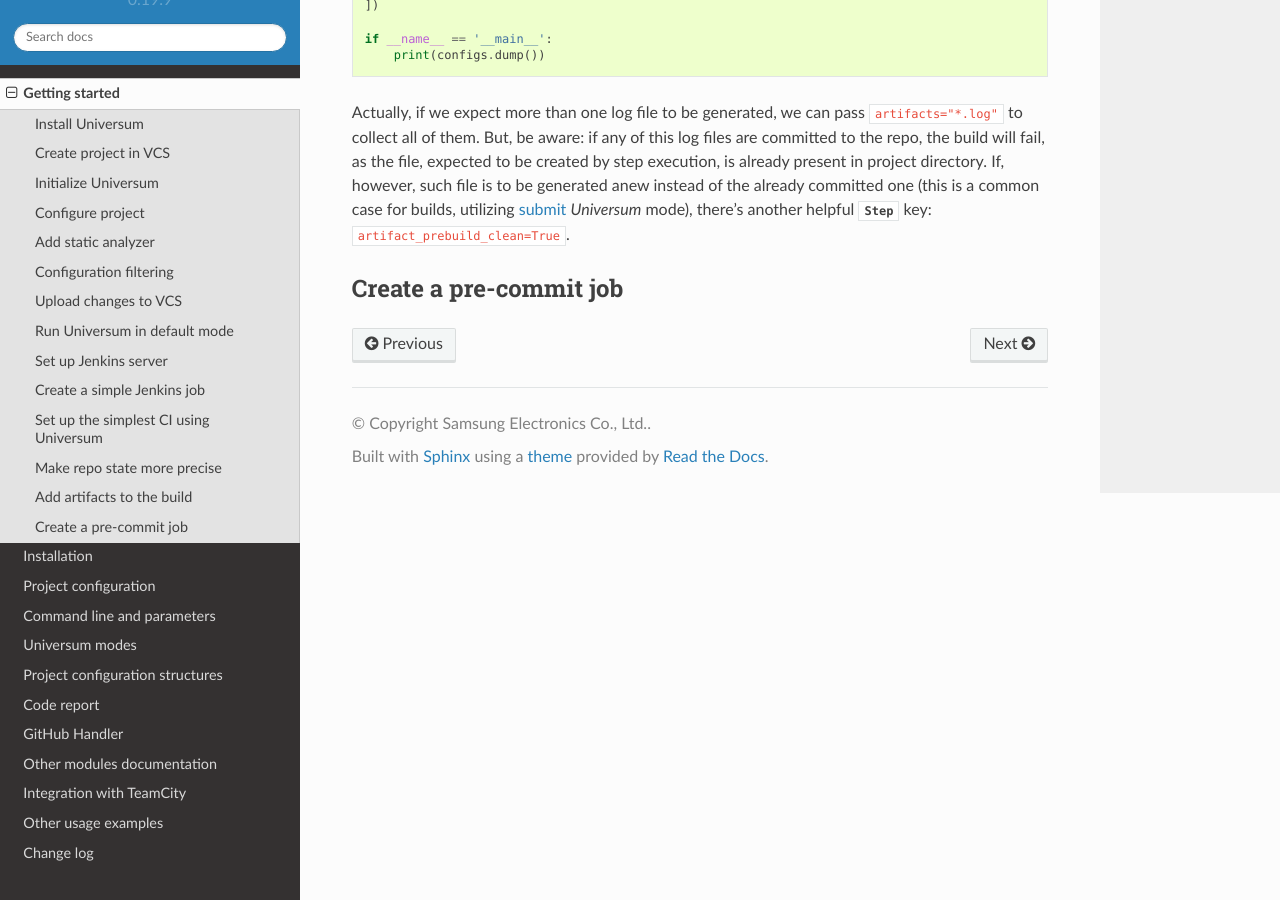
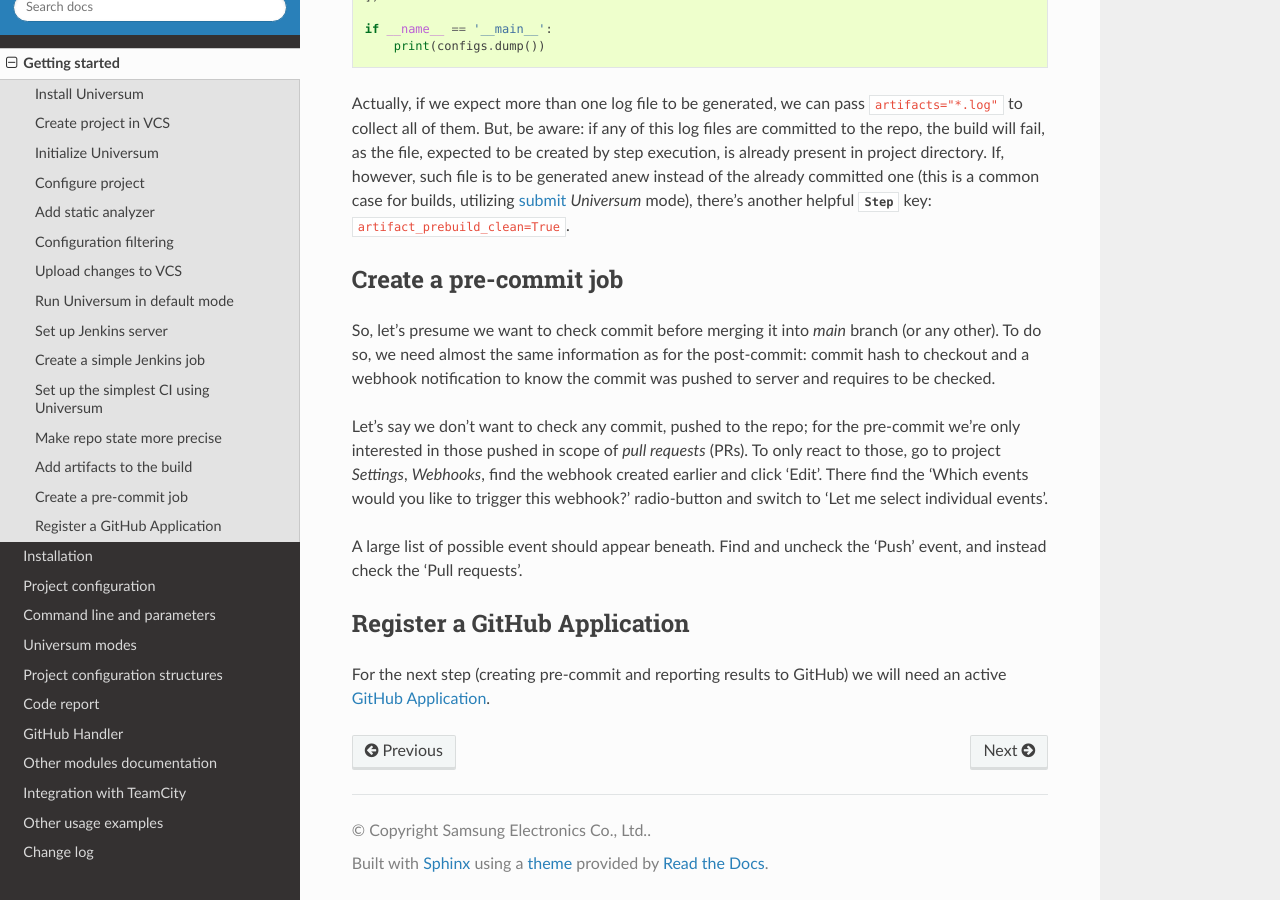
Before and after one commit to Samsung/Universum, a Sphinx documentation site: the page built from doc/guide.rst, in a window 1280 px wide and 900 px high, scrolled down 14031 px. Built offline with Sphinx 7.4.7 and the Read the Docs theme 2.0.0, drawn with Linux system fonts in a browser that asks for light colours; some of the changed text lies outside the part shown.

```diff
--- a/doc/guide.rst
+++ b/doc/guide.rst
@@ -18,6 +18,7 @@
 12. :ref:`Make repo state more precise <guide#set-repo-state>`
 13. :ref:`Add artifacts to the build <guide#add-artifacts>`
 14. :ref:`Create a pre-commit job <guide#pre-commit>`
+15. :ref:`Register a GitHub Application <guide#github-app>`
 
 
 .. _guide#install:
@@ -969,5 +968,27 @@
 Create a pre-commit job
 -----------------------
 
+So, let's presume we want to check commit before merging it into `main` branch (or any other). To do so,
+we need almost the same information as for the post-commit: commit hash to checkout and a webhook notification
+to know the commit was pushed to server and requires to be checked.
+
+Let's say we don't want to check any commit, pushed to the repo; for the pre-commit we're only interested in
+those pushed in scope of `pull requests` (PRs). To only react to those, go to project `Settings`, `Webhooks`,
+find the webhook created earlier and click 'Edit'. There find the 'Which events would you like to trigger this webhook?'
+radio-button and switch to 'Let me select individual events'.
+
+A large list of possible event should appear beneath. Find and uncheck the 'Push' event, and instead check the
+'Pull requests'.
+
+
+.. _guide#github-app:
+
+Register a GitHub Application
+-----------------------------
+
+For the next step (creating pre-commit and reporting results to GitHub) we will need an active `GitHub Application
+<https://docs.github.com/en/developers/apps>`__.
+
+
 
 .. TBD
```
Also changed, not shown: other parts of doc/guide.rst (+2 -4 lines).
